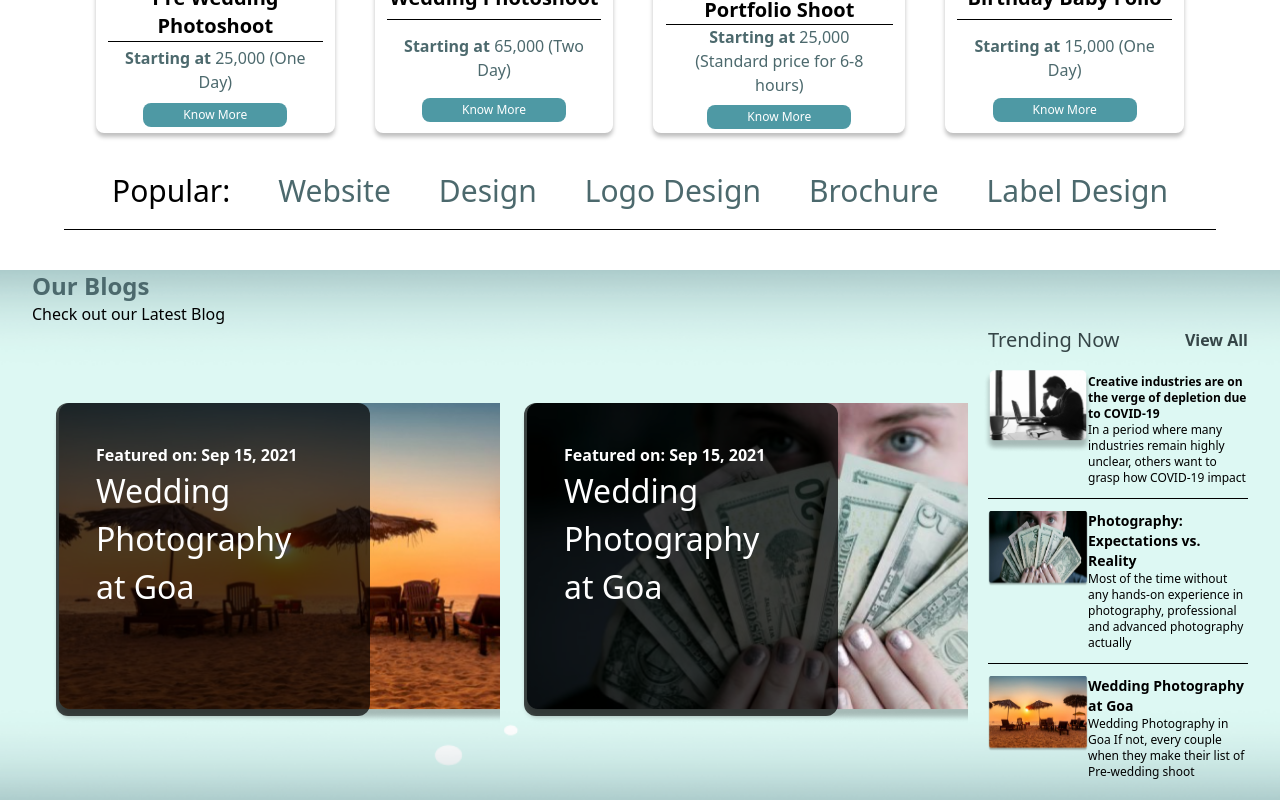
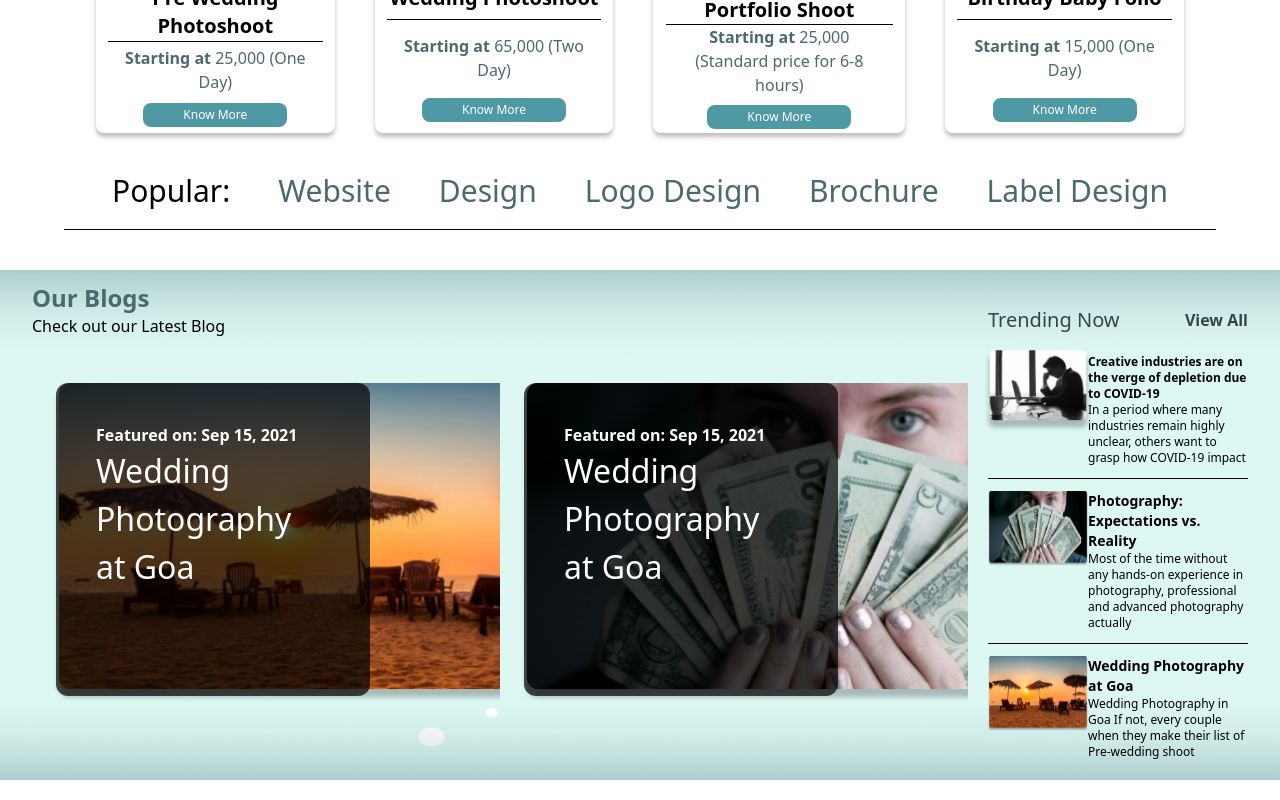
Before and after one commit to Lordhacker756/Fliqindia, a React (Create React App) app: page / in a window 1280 px wide. Shown: the part 1681-2481 px from the top of the page. Built offline with nearby package versions, Linux system fonts and the light colour scheme.

Commit message:
fixed alignment

```diff
--- a/src/components/blogs/Blogs.jsx
+++ b/src/components/blogs/Blogs.jsx
@@ -11,7 +11,7 @@ const Blogs = () => {
       className="main_container bg-no-repeat bg-cover px-8"
       style={{ backgroundImage: `url(${bg})` }}
     >
-      <div className="text_content mt-5">
+      <div className="text_content pt-3" style={{ marginBottom: "-2rem" }}>
         <h1 className="text-[#4C696D] text-2xl font-bold">Our Blogs</h1>
         <h2 className="font-normal text-black">Check out our Latest Blog</h2>
       </div>
```
